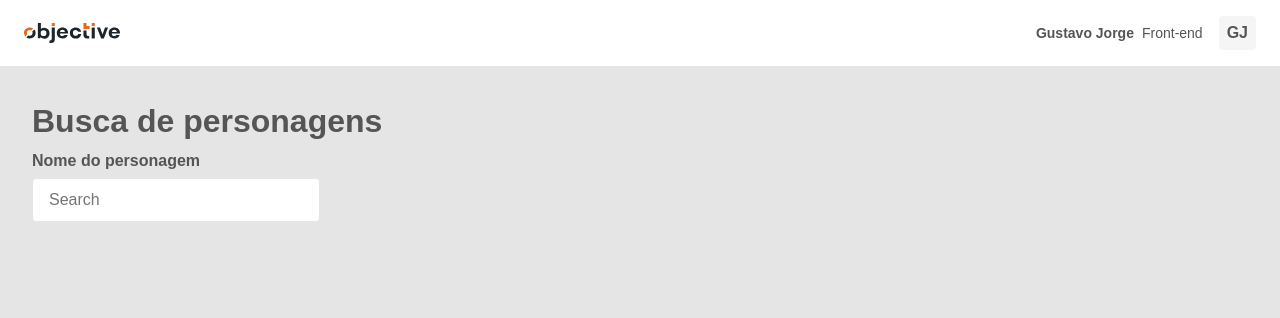
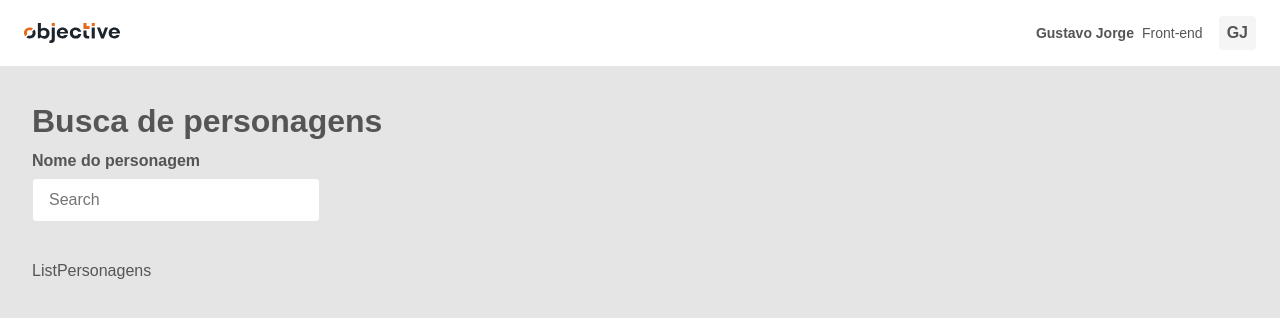
Before and after one commit to GustavoJorgge/marvel-objective, a React (Vite) app: page / in a window 1280 px wide. Shown: the top 318 px of the page. Built offline with nearby package versions, Linux system fonts and the light colour scheme.

Commit message:
estilo main App module

```diff
--- /dev/null
+++ b/src/App.module.css
@@ -0,0 +1,9 @@
+.main {
+  display: flex;
+  flex-direction: column;
+  width: 100%;
+  max-width: 1366px;
+  margin: 0 auto;
+  padding: 2.5rem 2rem;
+  gap: 2.5rem;
+}
--- a/src/App.tsx
+++ b/src/App.tsx
@@ -1,12 +1,17 @@
 import "./global.css";
 import { Header } from "./components/header";
 import { SearchPersonagens } from "./components/searchPersonagens";
+import { ListPersonagens } from "./components/listPersonagens";
+import styles from "./App.module.css";
 
 function App() {
   return (
     <>
       <Header />
-      <SearchPersonagens />
+      <main className={styles.main}>
+        <SearchPersonagens />
+        <ListPersonagens />
+      </main>
     </>
   );
 }
--- /dev/null
+++ b/src/components/listPersonagens.tsx
@@ -0,0 +1,3 @@
+export function ListPersonagens() {
+  return <div>ListPersonagens</div>;
+}
--- a/src/components/searchPersonagens.module.css
+++ b/src/components/searchPersonagens.module.css
@@ -2,10 +2,6 @@
   display: flex;
   flex-direction: column;
   gap: 1rem;
-  width: 100%;
-  max-width: 1366px;
-  margin: 0 auto;
-  padding: 2.5rem 2rem;
 }
 
 .title {
```
Also changed, not shown: src/components/listPersonagens.module.css (added).
